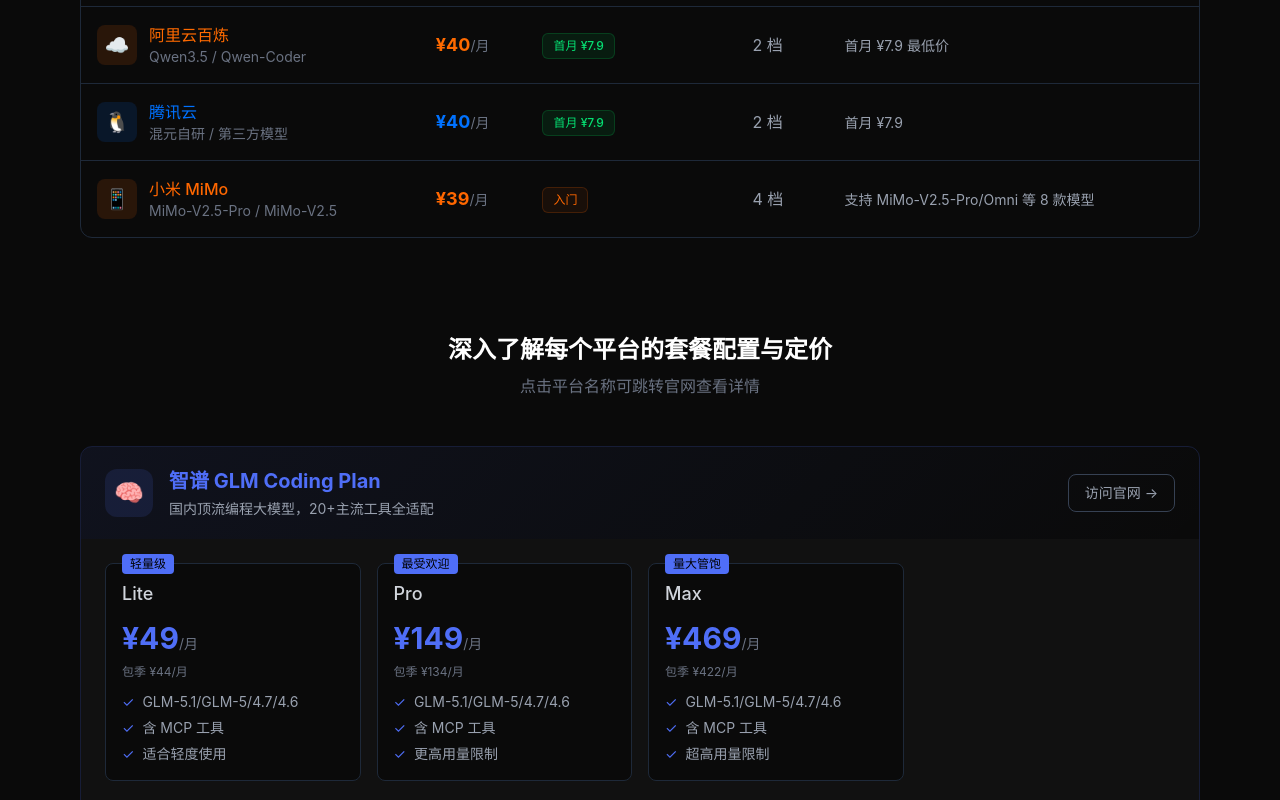
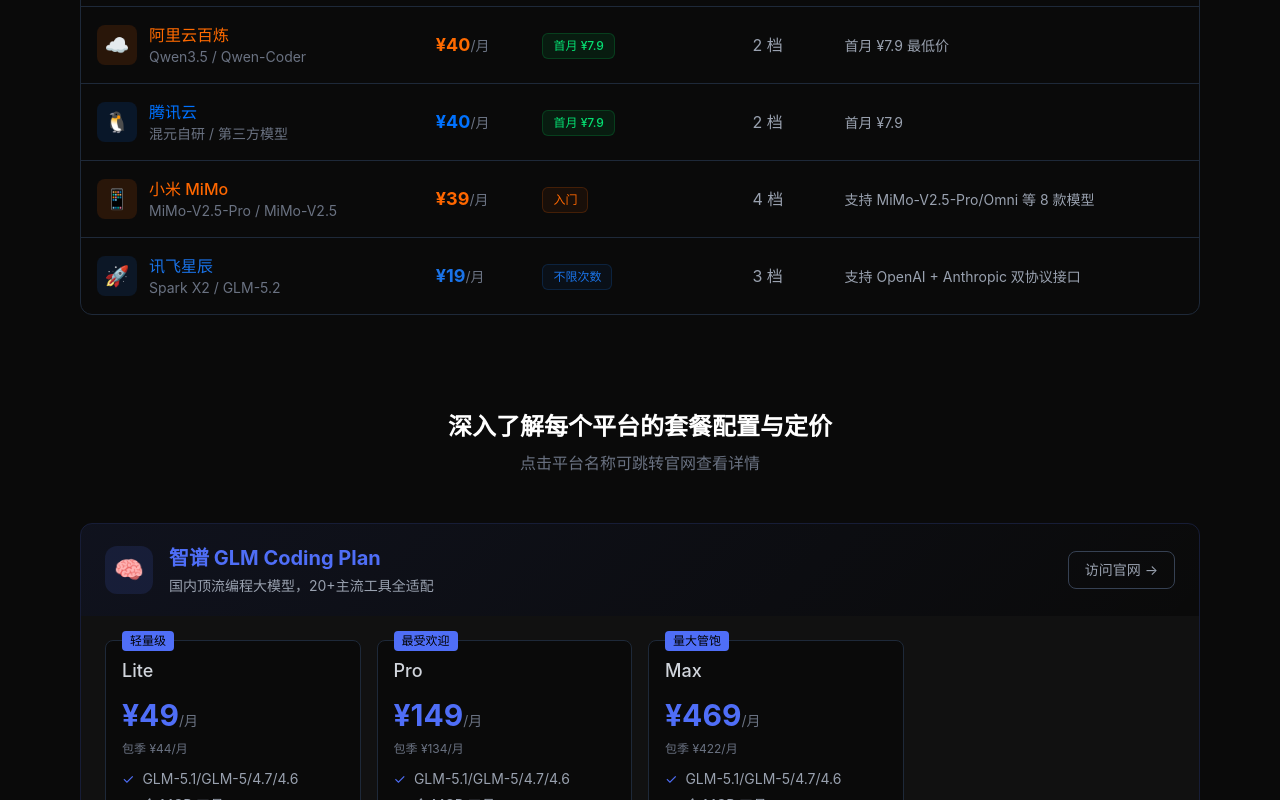
Before and after one commit to SwannTes/coding-plan-compare, a Next.js app: page / in a window 1280 px wide. Shown: the part 920-1720 px from the top of the page. Built offline with nearby package versions, Linux system fonts and the light colour scheme.

Commit message:
feat: add 讯飞星辰 MaaS platform with 3 plans (无忧版/专业版/高效版)

```diff
--- a/src/data/plans.ts
+++ b/src/data/plans.ts
@@ -303,4 +303,77 @@
     ],
     models: ["MiMo-V2.5-Pro", "MiMo-V2.5", "MiMo-V2-Pro", "MiMo-V2-Omni"],
   },
+  {
+    id: "xfyun",
+    name: "讯飞星辰",
+    subtitle: "一站式调用顶流大模型，支持 OpenAI/Anthropic 双协议",
+    icon: "🚀",
+    color: "#1A73E8",
+    url: "https://maas.xfyun.cn/packageSubscription",
+    plans: [
+      {
+        name: "无忧版",
+        price: 19,
+        priceUnit: "/月",
+        note: "包季 ¥49.90（88折）",
+        badge: "不限次数",
+        badgeColor: "rgba(26,115,232,.15)",
+        features: [
+          "请求次数不限",
+          "Spark-X2-Flash / Qwen3.6-35B-A3B",
+          "Qwen3.5-35B-A3B / Qwen3-Coder-Next-FP8",
+          "GLM-4.7-Flash",
+        ],
+      },
+      {
+        name: "专业版",
+        price: 39,
+        priceUnit: "/月",
+        note: "包季 ¥111（95折）",
+        badge: "95%用户选择",
+        badgeColor: "rgba(239,68,68,.15)",
+        features: [
+          "1,200 次/5h · 18,000 次/月",
+          "Spark X2 / GLM-5 / GLM-5.1",
+          "Kimi-K2.6 / KIMI-K2.5",
+          "MiniMax-M2.5 / DeepSeek-V3.2",
+          "含无忧版全部模型",
+        ],
+      },
+      {
+        name: "高效版",
+        price: 199,
+        priceUnit: "/月",
+        note: "包季 ¥538（9折）",
+        badge: "极致性能",
+        badgeColor: "rgba(168,85,247,.15)",
+        features: [
+          "6,000 次/5h · 90,000 次/月",
+          "GLM-5.2 / DeepSeek-V4-Pro",
+          "DeepSeek-V4-Flash",
+          "含专业版全部模型",
+        ],
+      },
+    ],
+    highlights: [
+      "支持 OpenAI + Anthropic 双协议接口",
+      "专业版 ¥39/月 12款模型任选",
+      "无忧版不限次数",
+      "高效版含 DeepSeek-V4-Pro",
+    ],
+    models: [
+      "Spark X2",
+      "GLM-5.2",
+      "GLM-5.1",
+      "GLM-5",
+      "DeepSeek-V4-Pro",
+      "DeepSeek-V4-Flash",
+      "DeepSeek-V3.2",
+      "Kimi-K2.6",
+      "MiniMax-M2.5",
+      "Qwen3.6-35B-A3B",
+      "Qwen3-Coder-Next-FP8",
+      "GLM-4.7-Flash",
+    ],
+  },
 ];
```
